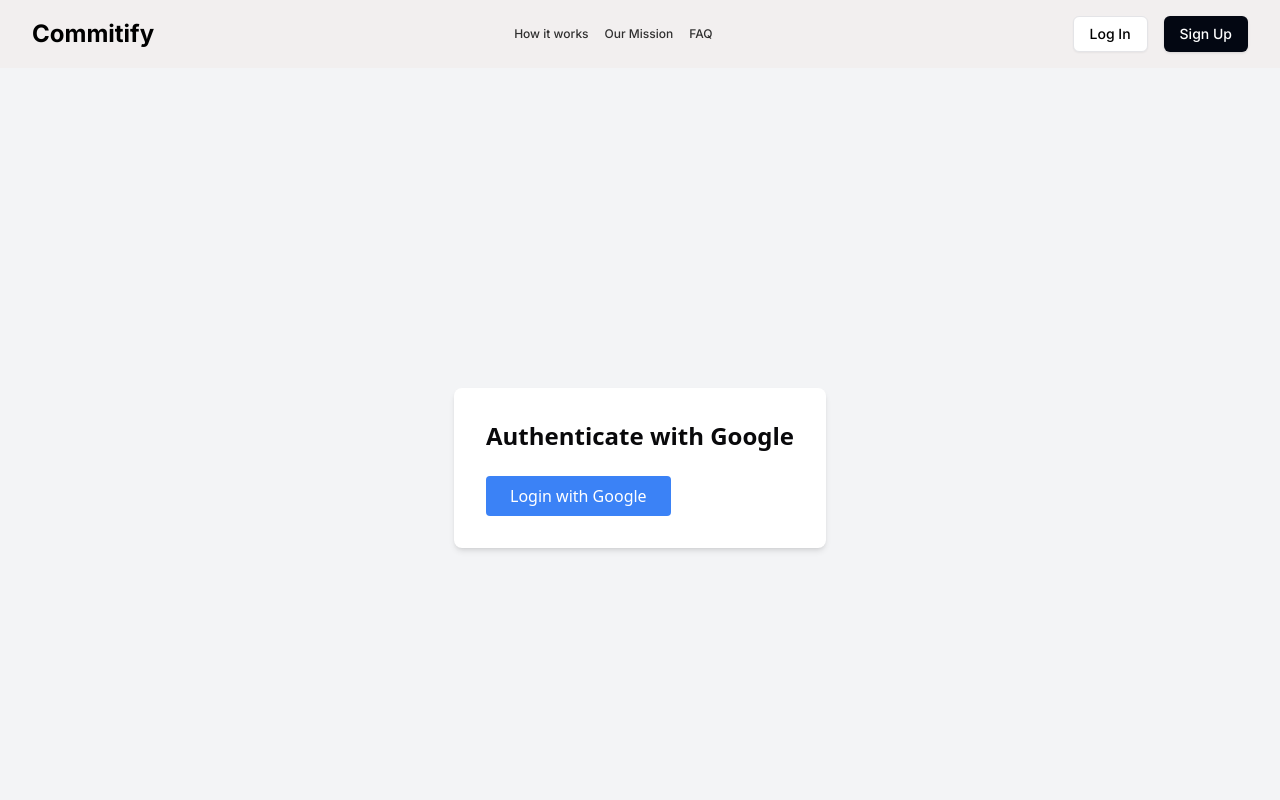
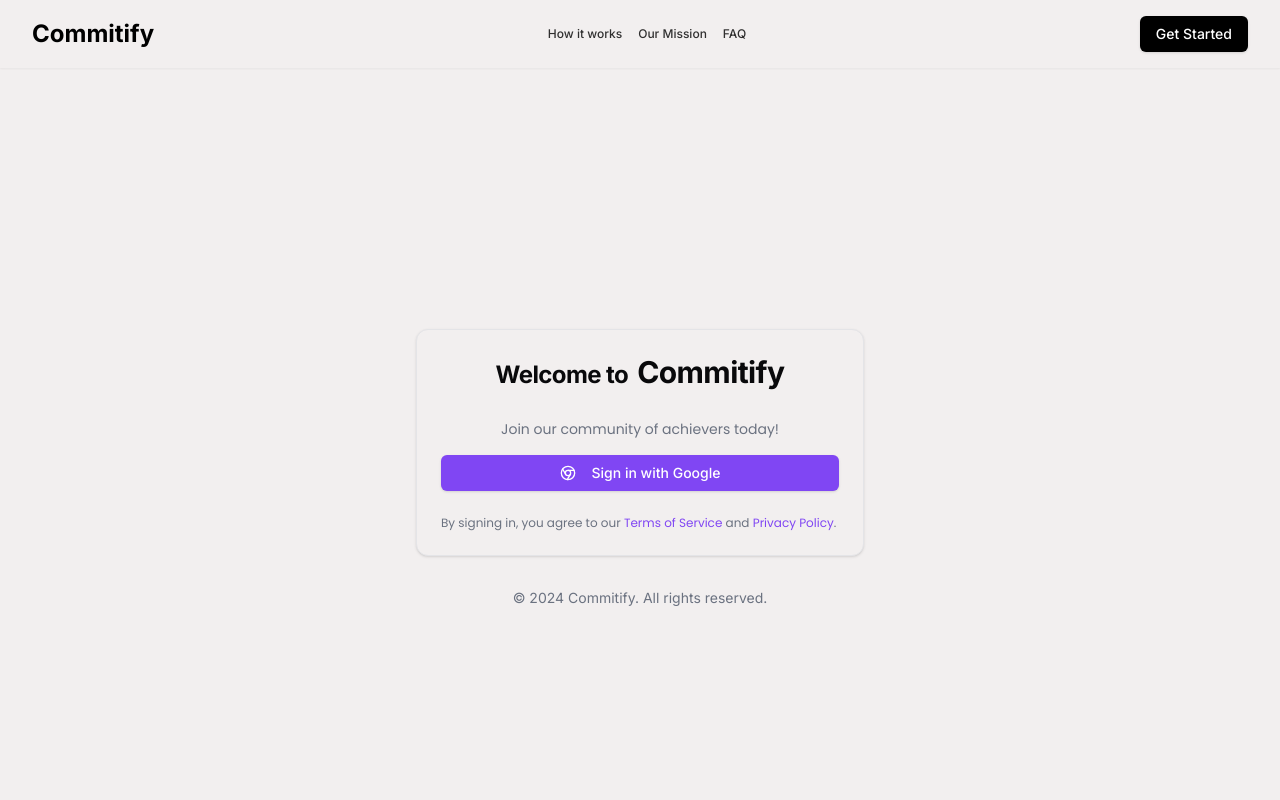
Before and after one commit to ankushpatidar18/Commitify-Frontend, a React (Vite) app: page /auth in a window 1280 px wide. Shown: the top 800 px of the page. Built offline with nearby package versions, Linux system fonts and the light colour scheme.

Commit message:
auth design changed

```diff
--- a/src/components/Auth.jsx
+++ b/src/components/Auth.jsx
@@ -3,6 +3,9 @@ import { useSearchParams, useNavigate } from 'react-router-dom';
 import { useEffect } from 'react';
 import axios from 'axios';
 import useUserStore from '../stores/useUserStore';
+import { Button } from "@/components/ui/button"
+import { Card, CardHeader, CardTitle, CardDescription, CardContent, CardFooter } from "@/components/ui/card"
+import { ChromeIcon as Google } from 'lucide-react'
 
 const Auth = () => {
   const [searchParams] = useSearchParams();
@@ -38,7 +41,7 @@ const Auth = () => {
 
   const handleLogin = () => {
     try {
-      const apiUrl = 'http://localhost:3000';
+      const apiUrl = import.meta.env.VITE_API_URL || 'http://localhost:3000';
       window.location.href = `${apiUrl}/auth/google`;
     } catch (error) {
       console.error('Login error:', error);
@@ -46,16 +49,38 @@ const Auth = () => {
   };
 
   return (
-    <div className="flex flex-col items-center justify-center min-h-screen bg-gray-100">
-      <div className="p-8 bg-white rounded-lg shadow-md">
-        <h1 className="text-2xl font-bold mb-6">Authenticate with Google</h1>
-        <button
-          onClick={handleLogin}
-          className="bg-blue-500 text-white px-6 py-2 rounded hover:bg-blue-600 transition-colors"
-        >
-          Login with Google
-        </button>
-      </div>
+    <div className="flex flex-col items-center justify-center min-h-screen">
+      <Card className="bg-[#F2EFEF] w-full max-w-md">
+        <CardHeader className="text-center">
+          <CardTitle className="text-2xl font-bold font-inter mb-1">
+            Welcome to <span className='text-3xl ml-1'>Commitify</span>
+          </CardTitle>
+        </CardHeader>
+        <CardContent className="text-center">
+          <div className="space-y-4">
+            <p className="text-sm text-gray-500 font-poppin">
+              Join our community of achievers today!
+            </p>
+            <Button
+              onClick={handleLogin}
+              className="w-full bg-[#8046F3] text-white font-inter hover:bg-[#6A35D9] transition-colors"
+            >
+              <Google className="mr-2 h-4 w-4" /> Sign in with Google
+            </Button>
+          </div>
+        </CardContent>
+        <CardFooter className="text-center">
+          <p className="text-xs text-gray-500 font-poppin">
+            By signing in, you agree to our{' '}
+            <a href="#" className="text-[#8046F3] hover:underline">Terms of Service</a>{' '}
+            and{' '}
+            <a href="#" className="text-[#8046F3] hover:underline">Privacy Policy</a>.
+          </p>
+        </CardFooter>
+      </Card>
+      <p className="mt-8 text-sm text-gray-500 font-inter">
+        &copy; {new Date().getFullYear()} Commitify. All rights reserved.
+      </p>
     </div>
   );
 };
--- a/src/components/Body.jsx
+++ b/src/components/Body.jsx
@@ -1,6 +1,7 @@
 import React from 'react';
 import { Button } from "@/components/ui/button"
 import { motion } from "framer-motion"
+import { Link } from 'react-router-dom';
 
 const Body = () => {
   const quotes = [
@@ -53,9 +54,11 @@ const Body = () => {
           whileHover={{ scale: 1.05 }}
           whileTap={{ scale: 0.95 }}
         >
+          <Link to='/auth'>
           <Button className="bg-[#8046F3] text-white font-inter text-lg px-8 py-6 rounded-full hover:bg-[#6A35D9] transition duration-300">
             Get Started
           </Button>
+          </Link>
         </motion.div>
       </motion.div>
     </div>
--- a/src/components/Header.jsx
+++ b/src/components/Header.jsx
@@ -25,17 +25,13 @@ const Header = () => {
             ))}
           </nav>
 
-          {/* Login and Signup Buttons */}
-          <div className="flex items-center space-x-4">
-           <Link to='/auth'>
-            <Button variant="outline" className="text-black font-inter">
-              Log In
-            </Button></Link>
-           <Link to='/signup'>
-           <Button className="bg-gray-950  text-white font-inter hover:bg-gray-800">
-              Sign Up
-            </Button>
-           </Link>
+          {/* Get Started Button */}
+          <div>
+            <Link to='/auth'>
+              <Button className="bg-black text-white font-inter hover:bg-gray-800">
+                Get Started
+              </Button>
+            </Link>
           </div>
         </div>
       </div>
--- a/src/components/SignUp.jsx
+++ /dev/null
@@ -1,11 +0,0 @@
-import React from 'react'
-
-const SignUp = () => {
-  return (
-    <div>
-      me hu signup
-    </div>
-  )
-}
-
-export default SignUp
--- /dev/null
+++ b/src/components/ui/card.jsx
@@ -0,0 +1,50 @@
+import * as React from "react"
+
+import { cn } from "@/lib/utils"
+
+const Card = React.forwardRef(({ className, ...props }, ref) => (
+  <div
+    ref={ref}
+    className={cn("rounded-xl border bg-card text-card-foreground shadow", className)}
+    {...props} />
+))
+Card.displayName = "Card"
+
+const CardHeader = React.forwardRef(({ className, ...props }, ref) => (
+  <div
+    ref={ref}
+    className={cn("flex flex-col space-y-1.5 p-6", className)}
+    {...props} />
+))
+CardHeader.displayName = "CardHeader"
+
+const CardTitle = React.forwardRef(({ className, ...props }, ref) => (
+  <div
+    ref={ref}
+    className={cn("font-semibold leading-none tracking-tight", className)}
+    {...props} />
+))
+CardTitle.displayName = "CardTitle"
+
+const CardDescription = React.forwardRef(({ className, ...props }, ref) => (
+  <div
+    ref={ref}
+    className={cn("text-sm text-muted-foreground", className)}
+    {...props} />
+))
+CardDescription.displayName = "CardDescription"
+
+const CardContent = React.forwardRef(({ className, ...props }, ref) => (
+  <div ref={ref} className={cn("p-6 pt-0", className)} {...props} />
+))
+CardContent.displayName = "CardContent"
+
+const CardFooter = React.forwardRef(({ className, ...props }, ref) => (
+  <div
+    ref={ref}
+    className={cn("flex items-center p-6 pt-0", className)}
+    {...props} />
+))
+CardFooter.displayName = "CardFooter"
+
+export { Card, CardHeader, CardFooter, CardTitle, CardDescription, CardContent }
```
Also changed, not shown: 1 other file (tests, documents, lock files or other folders).
